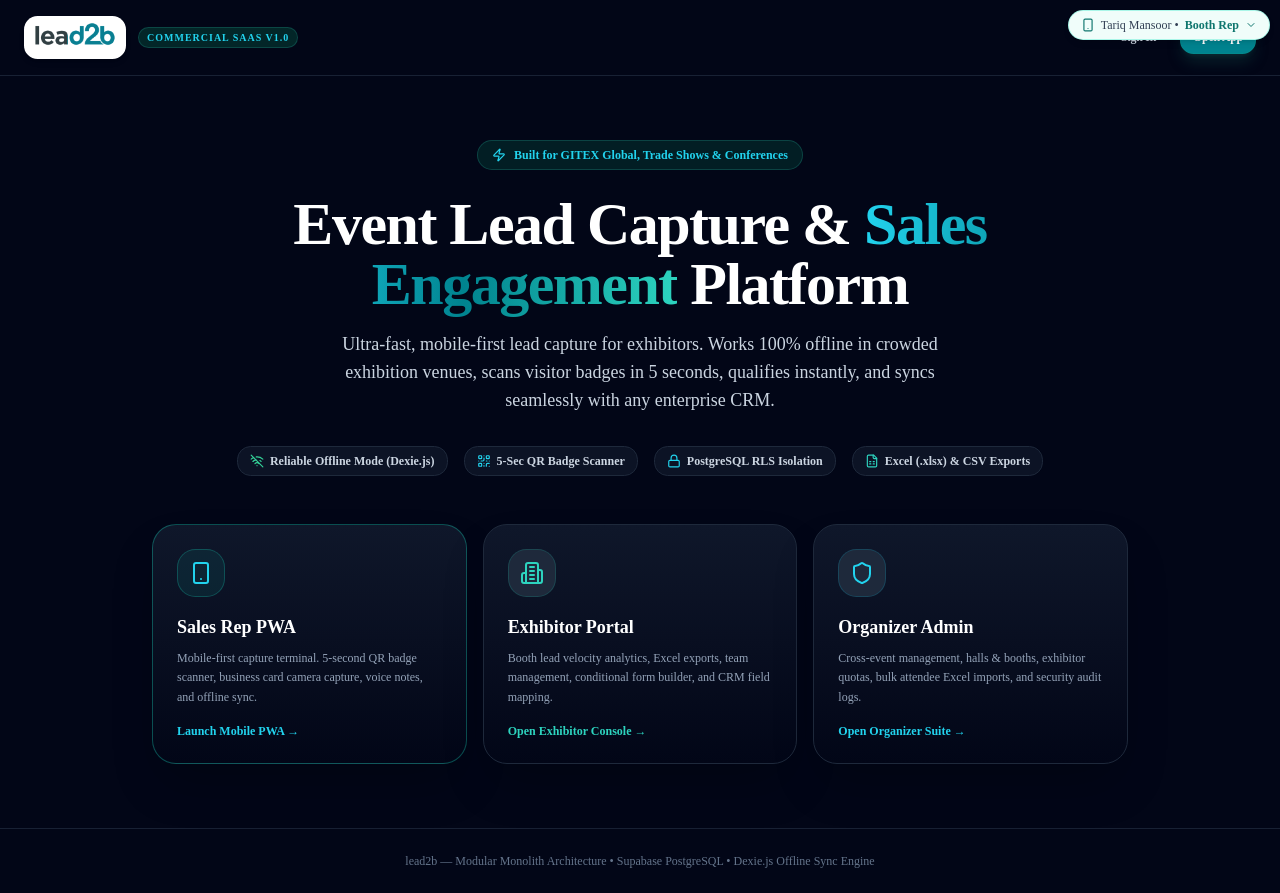
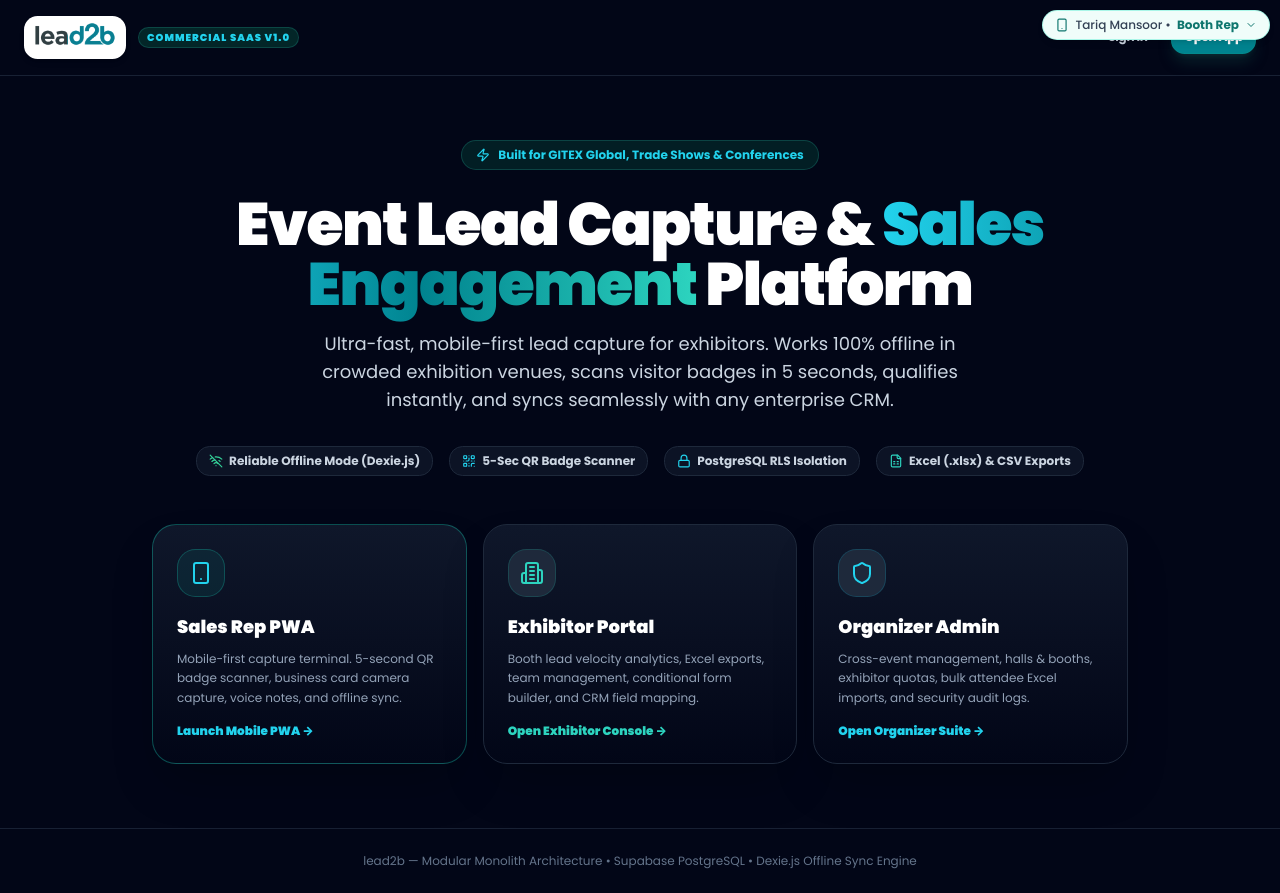
Before and after one commit to SheikAbdullah85/lead2b, a Next.js app: page / in a window 1280 px wide. Built offline with nearby package versions, Linux system fonts and the light colour scheme.

Commit message:
style: set global typography font family to Poppins across all layouts and tailwind config

```diff
--- a/src/app/globals.css
+++ b/src/app/globals.css
@@ -1,3 +1,5 @@
+@import url('https://fonts.googleapis.com/css2?family=Poppins:wght@300;400;500;600;700;800;900&display=swap');
+
 @tailwind base;
 @tailwind components;
 @tailwind utilities;
@@ -28,6 +30,7 @@
 }
 
 body {
+  font-family: var(--font-poppins), 'Poppins', system-ui, -apple-system, BlinkMacSystemFont, 'Segoe UI', Roboto, sans-serif;
   color: #1e293b;
   background: #f8fafc;
   font-feature-settings: "cv02", "cv03", "cv04", "cv11";
--- a/src/app/layout.tsx
+++ b/src/app/layout.tsx
@@ -34,8 +34,14 @@
       <head>
         <link rel="icon" href="/brand/logo.png" type="image/png" />
         <link rel="apple-touch-icon" href="/icons/icon-192x192.png" />
+        <link rel="preconnect" href="https://fonts.googleapis.com" />
+        <link rel="preconnect" href="https://fonts.gstatic.com" crossOrigin="anonymous" />
+        <link
+          href="https://fonts.googleapis.com/css2?family=Poppins:wght@300;400;500;600;700;800;900&display=swap"
+          rel="stylesheet"
+        />
       </head>
-      <body className="antialiased min-h-screen bg-slate-50 text-slate-900 selection:bg-brand-100 selection:text-brand-900">
+      <body className="antialiased min-h-screen bg-slate-50 text-slate-900 selection:bg-brand-100 selection:text-brand-900 font-sans">
         <AuthProvider>
           <BrandingProvider>
             <RoleSwitcher />
--- a/tailwind.config.ts
+++ b/tailwind.config.ts
@@ -88,7 +88,8 @@
         "card-hover": "0 4px 6px -1px rgba(0,0,0,0.05), 0 20px 25px -5px rgba(15, 23, 42, 0.08)",
       },
       fontFamily: {
-        sans: ["var(--font-inter)", "system-ui", "-apple-system", "BlinkMacSystemFont", "Segoe UI", "Roboto", "sans-serif"],
+        sans: ["'Poppins'", "system-ui", "-apple-system", "BlinkMacSystemFont", "Segoe UI", "Roboto", "sans-serif"],
+        poppins: ["'Poppins'", "sans-serif"],
       },
     },
   },
```
